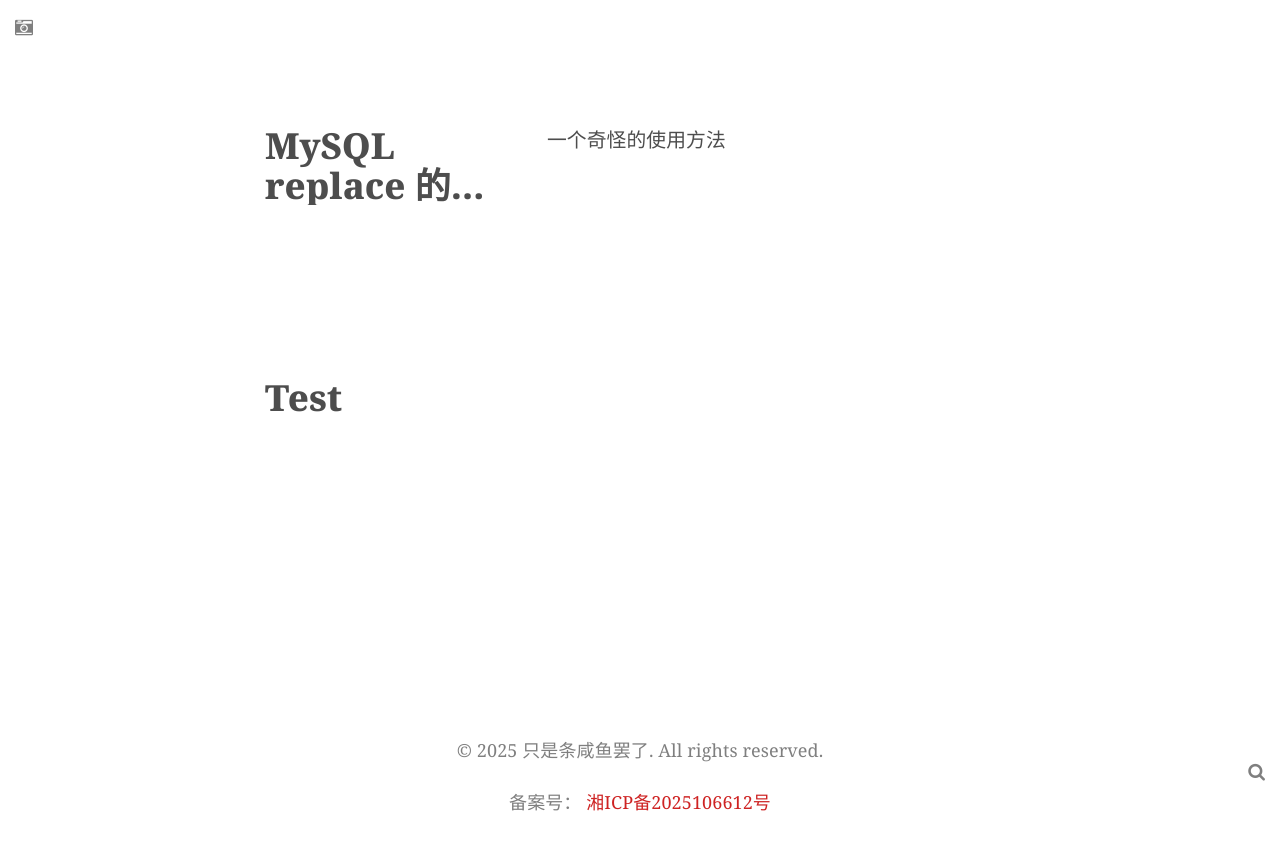
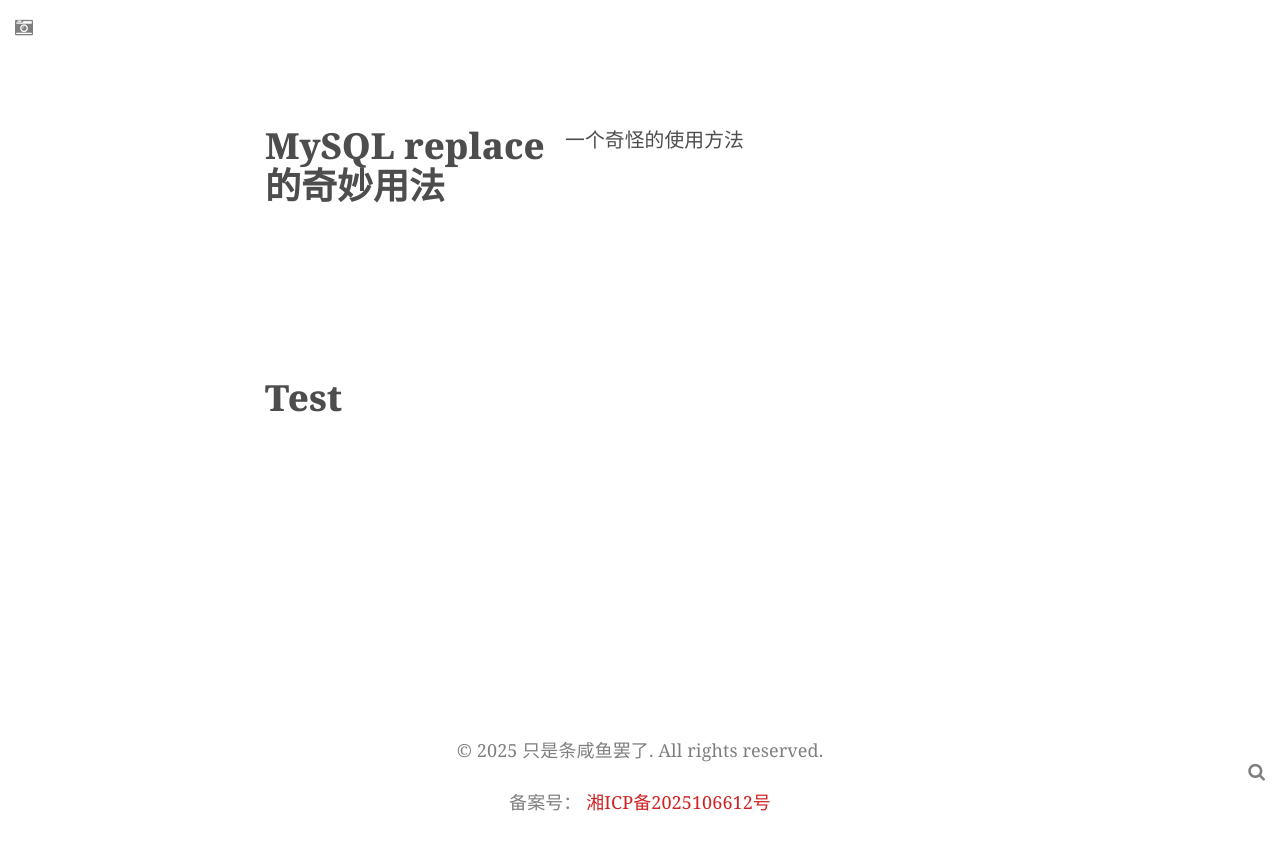
Before and after one commit to TangVlog/TangVlog.github.io, a plain HTML site: page index.html in a window 1280 px wide. Drawn offline with nearby package versions, Linux system fonts and the light colour scheme; no server answers.

Commit message:
Site updated: 2025-03-08 08:50:06

```diff
--- a/css/base.css
+++ b/css/base.css
@@ -282,7 +282,7 @@ nav {
 }
 .post-preview > a > .post-title {
   float: left;
-  width: 32%;
+  width: 40%;
   height: 100%;
   font-size: 2em;
   margin: 21px 0;
--- a/css/style.css
+++ b/css/style.css
@@ -283,7 +283,7 @@ nav {
 }
 .post-preview > a > .post-title {
   float: left;
-  width: 32%;
+  width: 40%;
   height: 100%;
   font-size: 2em;
   margin: 21px 0;
```
